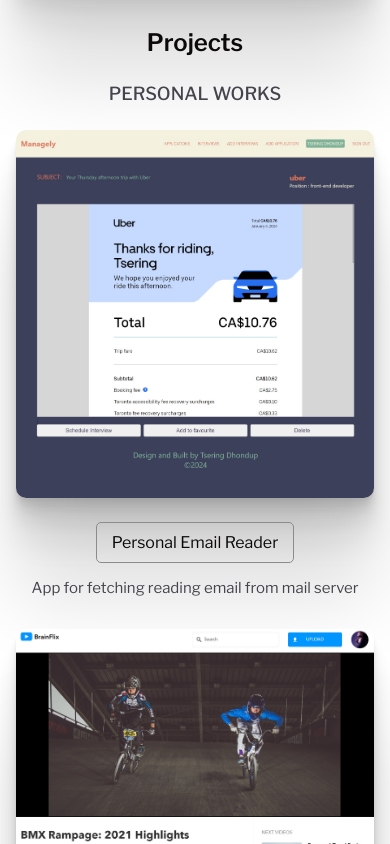
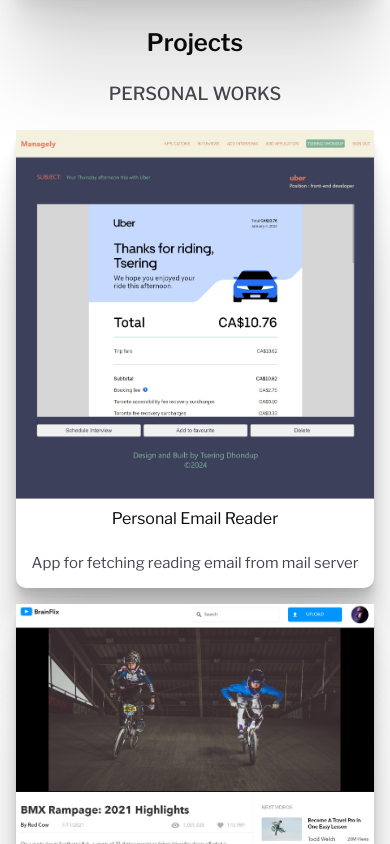
Before and after one commit to Tsedhondup/Portfolio, a React (Create React App) app: page / in a window 390 px wide. Shown: the part 1680-2524 px from the top of the page. Built offline with nearby package versions, Linux system fonts and the light colour scheme.

Commit message:
border applied to project content for mobile view

```diff
--- a/src/Components/Works/Works.scss
+++ b/src/Components/Works/Works.scss
@@ -65,13 +65,20 @@
   &__content {
     display: grid;
     grid-template-columns: repeat(1, 1fr);
-    gap: $tablet-gutter;
+    border-radius: 10px;
     margin-bottom: 16px;
+    box-shadow: 0 2.8px 2.2px rgba(0, 0, 0, 0.034),
+      0 6.7px 5.3px rgba(0, 0, 0, 0.048), 0 12.5px 10px rgba(0, 0, 0, 0.06),
+      0 22.3px 17.9px rgba(0, 0, 0, 0.072), 0 41.8px 33.4px rgba(0, 0, 0, 0.086),
+      0 100px 80px rgba(0, 0, 0, 0.12);
+
     @include tablet {
       display: flex;
       justify-content: space-around;
       align-items: center;
       margin-bottom: 100px;
+      border-radius: 0px;
+      box-shadow: unset;
     }
     @include desktop {
       margin-bottom: 150px;
@@ -82,17 +89,16 @@
       display: block;
       margin: auto;
       object-fit: cover;
-      border-radius: 10px;
-      box-shadow: 12px 12px 12px 1px $ebony;
-      box-shadow: 0 2.8px 2.2px rgba(0, 0, 0, 0.034),
-        0 6.7px 5.3px rgba(0, 0, 0, 0.048), 0 12.5px 10px rgba(0, 0, 0, 0.06),
-        0 22.3px 17.9px rgba(0, 0, 0, 0.072),
-        0 41.8px 33.4px rgba(0, 0, 0, 0.086), 0 100px 80px rgba(0, 0, 0, 0.12);
+      // box-shadow: 12px 12px 12px 1px $ebony;
 
       @include tablet {
         margin: unset;
         max-width: 350px;
         height: 450px;
+        box-shadow: 0 2.8px 2.2px rgba(0, 0, 0, 0.034),
+          0 6.7px 5.3px rgba(0, 0, 0, 0.048), 0 12.5px 10px rgba(0, 0, 0, 0.06),
+          0 22.3px 17.9px rgba(0, 0, 0, 0.072),
+          0 41.8px 33.4px rgba(0, 0, 0, 0.086), 0 100px 80px rgba(0, 0, 0, 0.12);
       }
       @include desktop {
         max-width: 450px;
@@ -140,10 +146,13 @@
     &--text {
       text-align: center;
       color: $ebony;
+      border-top: 1px solid $gray;
+
       @include tablet {
         text-align: left;
         align-items: center;
         height: fit-content;
+        border-top: unset;
       }
     }
 
@@ -156,7 +165,6 @@
       text-align: center;
       padding: 10px 15px;
       border-radius: 5px;
-      border: 1px solid $gray;
       width: fit-content;
       margin: auto;
       @include tablet {
```
